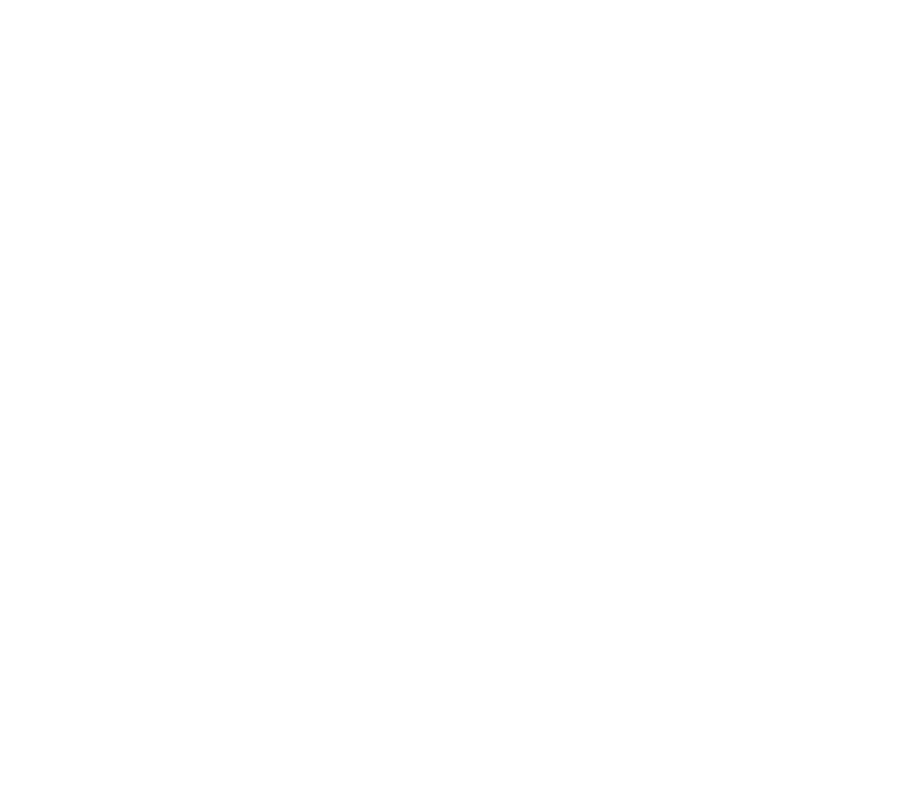
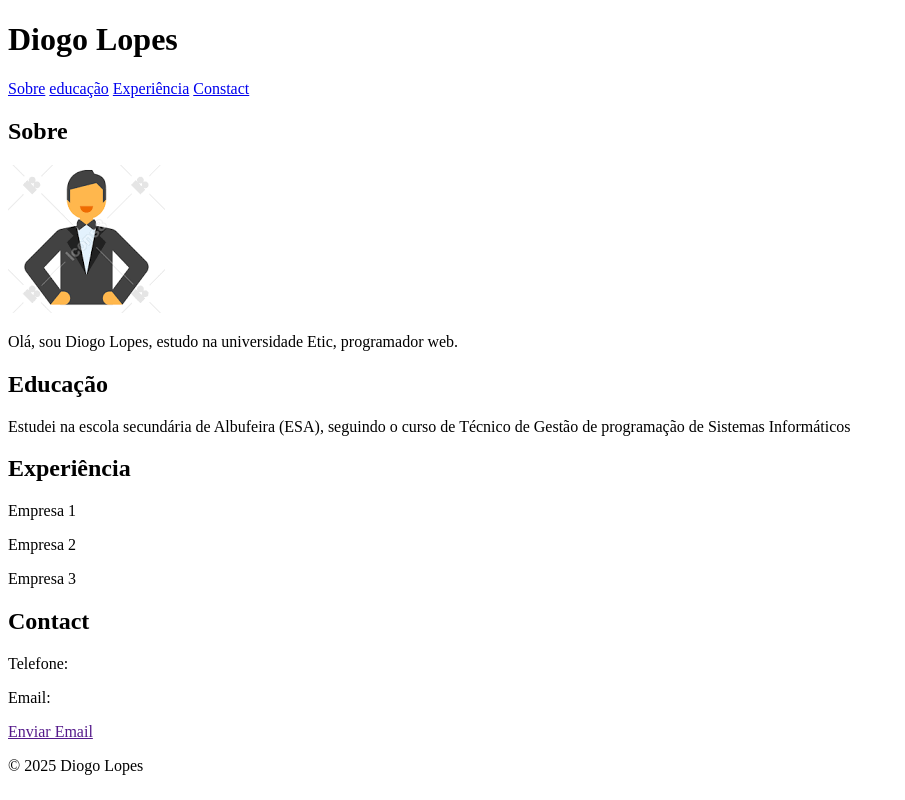
Before and after one commit to DiogoLpes/web_pages-portfolio, a plain HTML site: page index.html in a window 1280 px wide. Shown: the whole page, without its empty margins (0-905 px from the left). Drawn offline with Linux system fonts and the light colour scheme.

Commit message:
Add files via upload

```diff
--- a/index.html
+++ b/index.html
@@ -1 +1,55 @@
 <!DOCTYPE html>
+<html lang="en">
+<head>
+    <meta charset="UTF-8">
+    <meta name="description" content="PORTFOLIO">
+    <meta name="keywords" content="HTML, CSS, JavaScript">
+    <meta name="author" content="Diogo Lopes">
+    <meta name="viewport" content="width=device-width, initial-scale=1.0">
+    <title>Diogo Lopes | Portfolio</title>
+    <link rel="icon" href="transferir.png" />
+</head>
+<body>
+    <header>
+        <h1>Diogo Lopes</h1>
+        <nav>
+            <a href="#sobre">Sobre</a>
+            <a href="educaçao">educação</a>
+            <a href="experiencia">Experiência</a>
+            <a href="contact">Constact</a>
+        </nav>
+    </header>
+<main>
+        <div id="sobre">
+            <h2>Sobre</h2>
+            <img src="transferir.png" alt="" >
+            <p>Olá, sou Diogo Lopes, estudo na universidade Etic, programador web.
+            </p>
+        </div>
+
+        <div id="educaçao"></div>
+            <h2>Educação</h2>
+            <p>Estudei na escola secundária de Albufeira (ESA), seguindo o curso de Técnico de Gestão de programação de Sistemas Informáticos</p>
+        </div>
+
+        <div id="experiencia"></div>
+            <h2>Experiência</h2>
+            <p>Empresa 1</p>
+            <p>Empresa 2</p>
+            <p>Empresa 3</p>
+        </div>
+
+        <div id="contact"></div>
+            <h2>Contact</h2>
+            <p>Telefone:</p>
+            <p>Email:</p>
+        </div>
+
+        <footer>
+            <a href="">Enviar Email</a>
+            <p> © 2025 Diogo Lopes</p>
+        </footer>
+
+</main>
+</body>
+</html>
```
Also changed, not shown: transferir.png (added).
